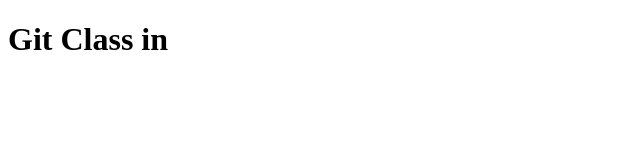
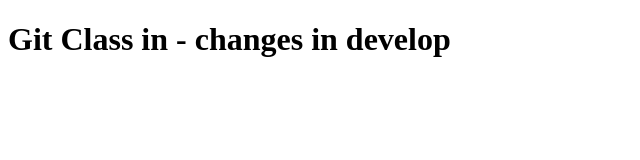
Before and after one commit to Jidenkarki22/gitSession, a plain HTML site: page index.html in a window 1280 px wide. Shown: the whole page, without its empty margins (0-640 px from the left). Drawn offline with Linux system fonts and the light colour scheme.

Commit message:
changes - in develop

```diff
--- a/index.html
+++ b/index.html
@@ -6,6 +6,6 @@
     <title>Document</title>
 </head>
 <body>
-    <h1>Git Class in </h1>
+    <h1>Git Class in - changes in develop</h1>
 </body>
 </html>
```
